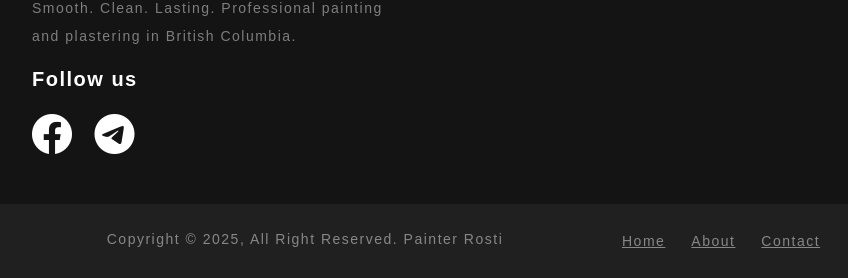
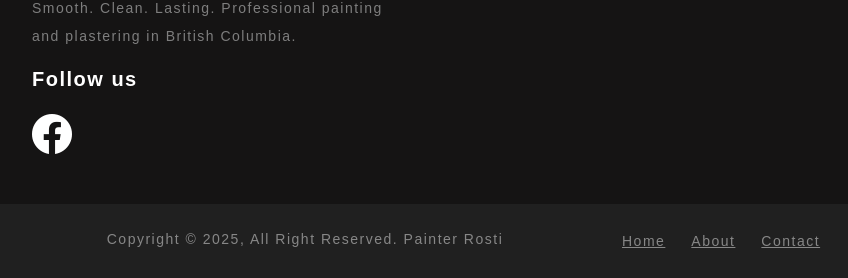
Before and after one commit to sviato11/Painter-Rosti, a Django app: page / in a window 1280 px wide. Shown: the part 3252-3530 px from the top of the page, without its empty margins (50-898 px from the left). Run offline with Django 5.2, Linux system fonts and the light colour scheme; data comes from the database, SQL or seed files in the repository.

Commit message:
Delete telegram link base.html

```diff
--- a/main/templates/main/base.html
+++ b/main/templates/main/base.html
@@ -90,7 +90,6 @@
                             <div class="footer-social-icon">
                                 <span>Follow us</span>
                                 <a href="https://www.facebook.com/profile.php?id=61572965282430" target="_blank"><i class="bi bi-facebook fs-1"></i></a>
-                                <a href="https://web.telegram.org/k/#6542251085" target="_blank"><i class="bi bi-telegram fs-1"></i></a>
                             </div>
                         </div>
                     </div>
```
